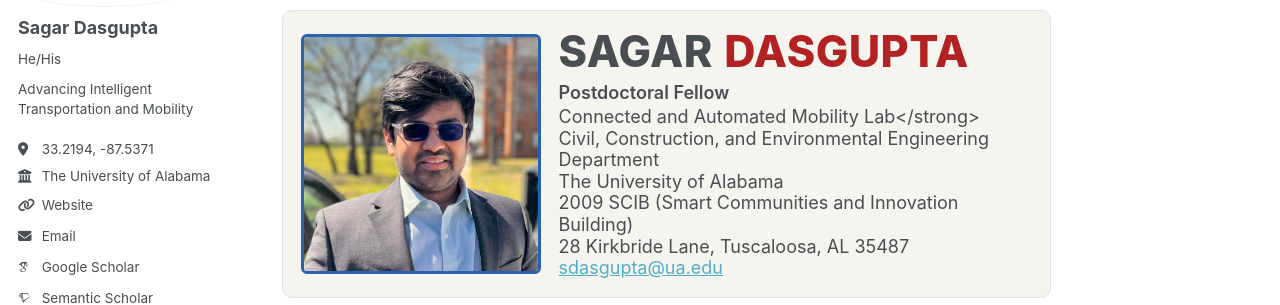
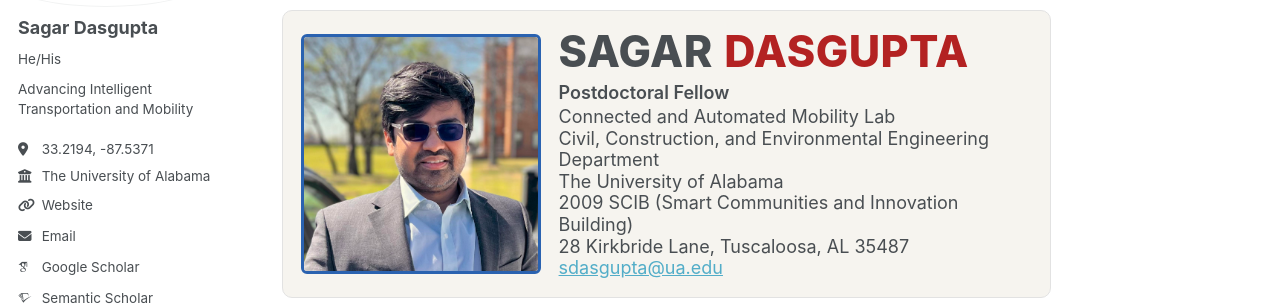
Before and after one commit to s-dasgupta/s-dasgupta.github.io, a Jekyll site: the page built from _pages/about.md, in a window 1280 px wide and 900 px high. Shown: the part 131-436 px from the top of the window. Built offline with Jekyll 4.4.1, drawn with Linux system fonts in a browser that asks for light colours; some web fonts are replaced; a script that is not in the unit is left out.

Commit message:
Fix formatting in about.md for lab name

```diff
--- a/_pages/about.md
+++ b/_pages/about.md
@@ -12,7 +12,7 @@ hero:
   surname: "DASGUPTA"
   title: "Postdoctoral Fellow"
   lines:
-    - 'Connected and Automated Mobility Lab</strong>'
+    - 'Connected and Automated Mobility Lab'
     - 'Civil, Construction, and Environmental Engineering Department'
     - 'The University of Alabama'
     - '2009 SCIB (Smart Communities and Innovation Building)'
```
